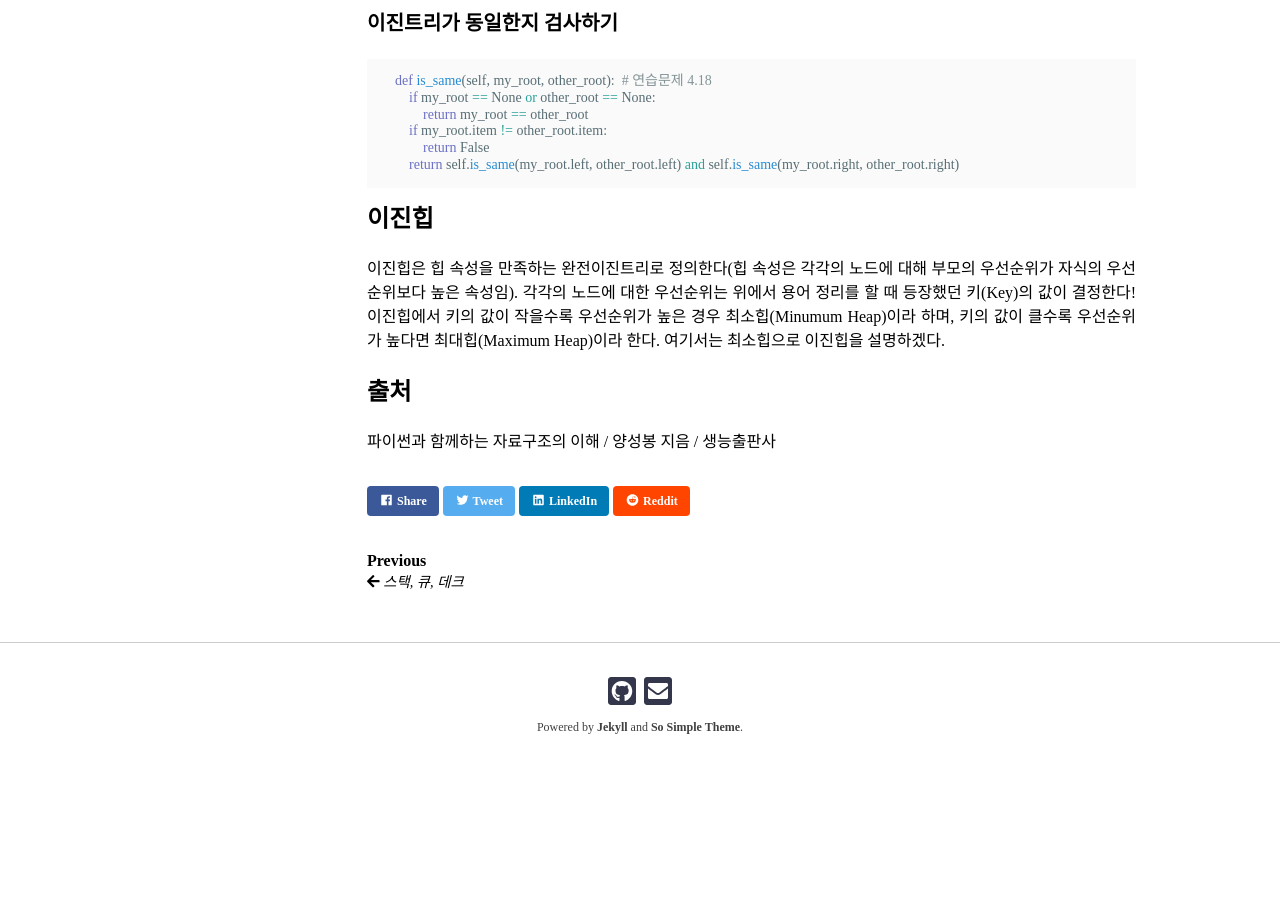
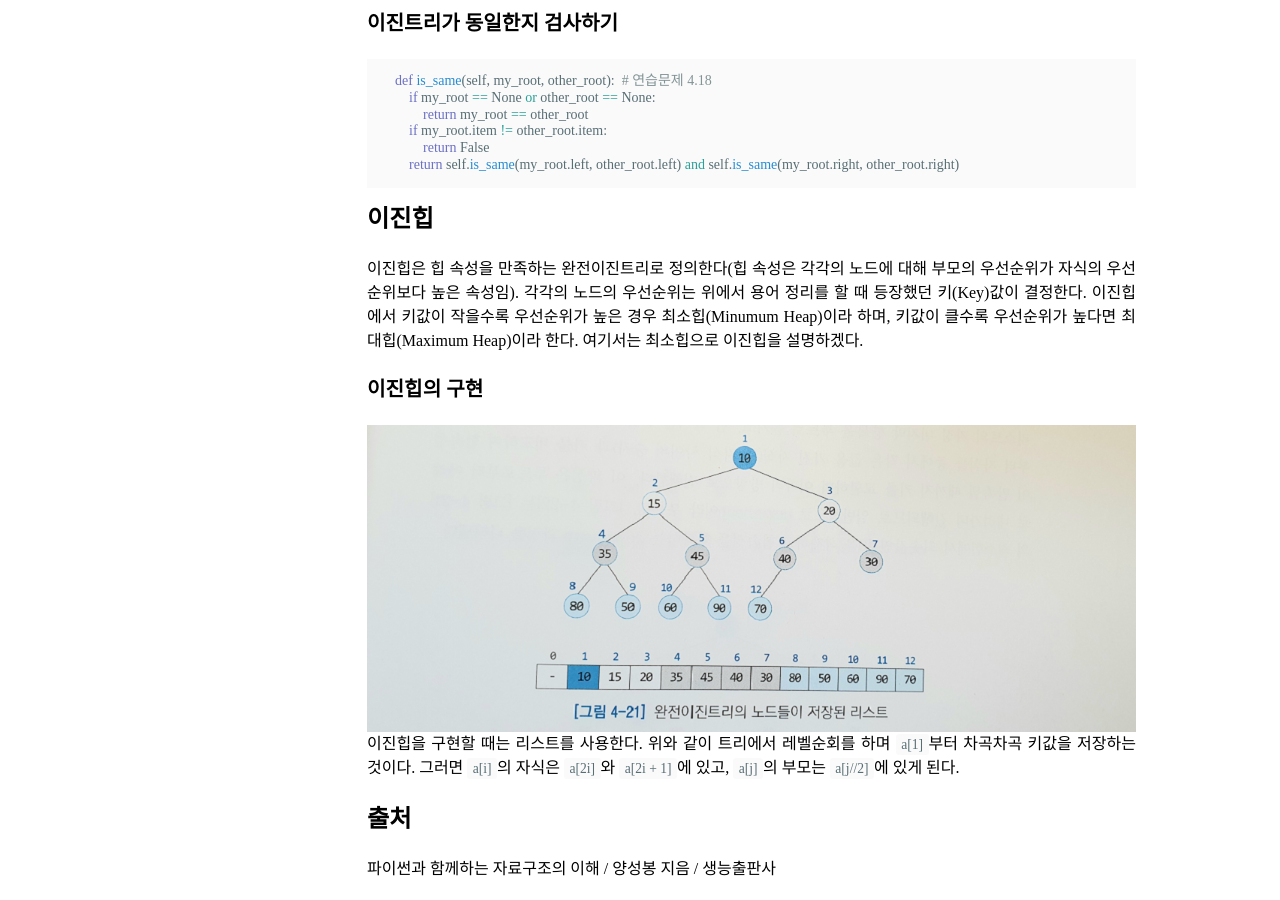
Before and after one commit to boreum0302/blog, a Jekyll site: the page built from _posts/2020-04-04-tree.md, in a window 1280 px wide and 900 px high, scrolled down 3790 px. Built offline with Jekyll 4.4.1, drawn with Linux system fonts in a browser that asks for light colours; nearby versions of some CDN libraries; some web fonts are replaced; before the commit the page ends 4590 px from its top, so only the background shows below that.

Commit message:
Update 2020-04-04-tree.md

```diff
--- a/_posts/2020-04-04-tree.md
+++ b/_posts/2020-04-04-tree.md
@@ -152,7 +152,11 @@ class BinaryTree:
 
 ## 이진힙
 
-이진힙은 힙 속성을 만족하는 완전이진트리로 정의한다(힙 속성은 각각의 노드에 대해 부모의 우선순위가 자식의 우선순위보다 높은 속성임). 각각의 노드에 대한 우선순위는 위에서 용어 정리를 할 때 등장했던 키(Key)의 값이 결정한다! 이진힙에서 키의 값이 작을수록 우선순위가 높은 경우 최소힙(Minumum Heap)이라 하며, 키의 값이 클수록 우선순위가 높다면 최대힙(Maximum Heap)이라 한다. 여기서는 최소힙으로 이진힙을 설명하겠다.
+이진힙은 힙 속성을 만족하는 완전이진트리로 정의한다(힙 속성은 각각의 노드에 대해 부모의 우선순위가 자식의 우선순위보다 높은 속성임). 각각의 노드의 우선순위는 위에서 용어 정리를 할 때 등장했던 키(Key)값이 결정한다. 이진힙에서 키값이 작을수록 우선순위가 높은 경우 최소힙(Minumum Heap)이라 하며, 키값이 클수록 우선순위가 높다면 최대힙(Maximum Heap)이라 한다. 여기서는 최소힙으로 이진힙을 설명하겠다.
+
+### 이진힙의 구현
+![(2)]({{ '/images/2020-04-04-(2).png' }}){: .align-center}
+이진힙을 구현할 때는 리스트를 사용한다. 위와 같이 트리에서 레벨순회를 하며 `a[1]`부터 차곡차곡 키값을 저장하는 것이다. 그러면 `a[i]`의 자식은 `a[2i]`와 `a[2i + 1]`에 있고, `a[j]`의 부모는 `a[j//2]`에 있게 된다.
 
 ## 출처
 파이썬과 함께하는 자료구조의 이해 / 양성봉 지음 / 생능출판사
```
